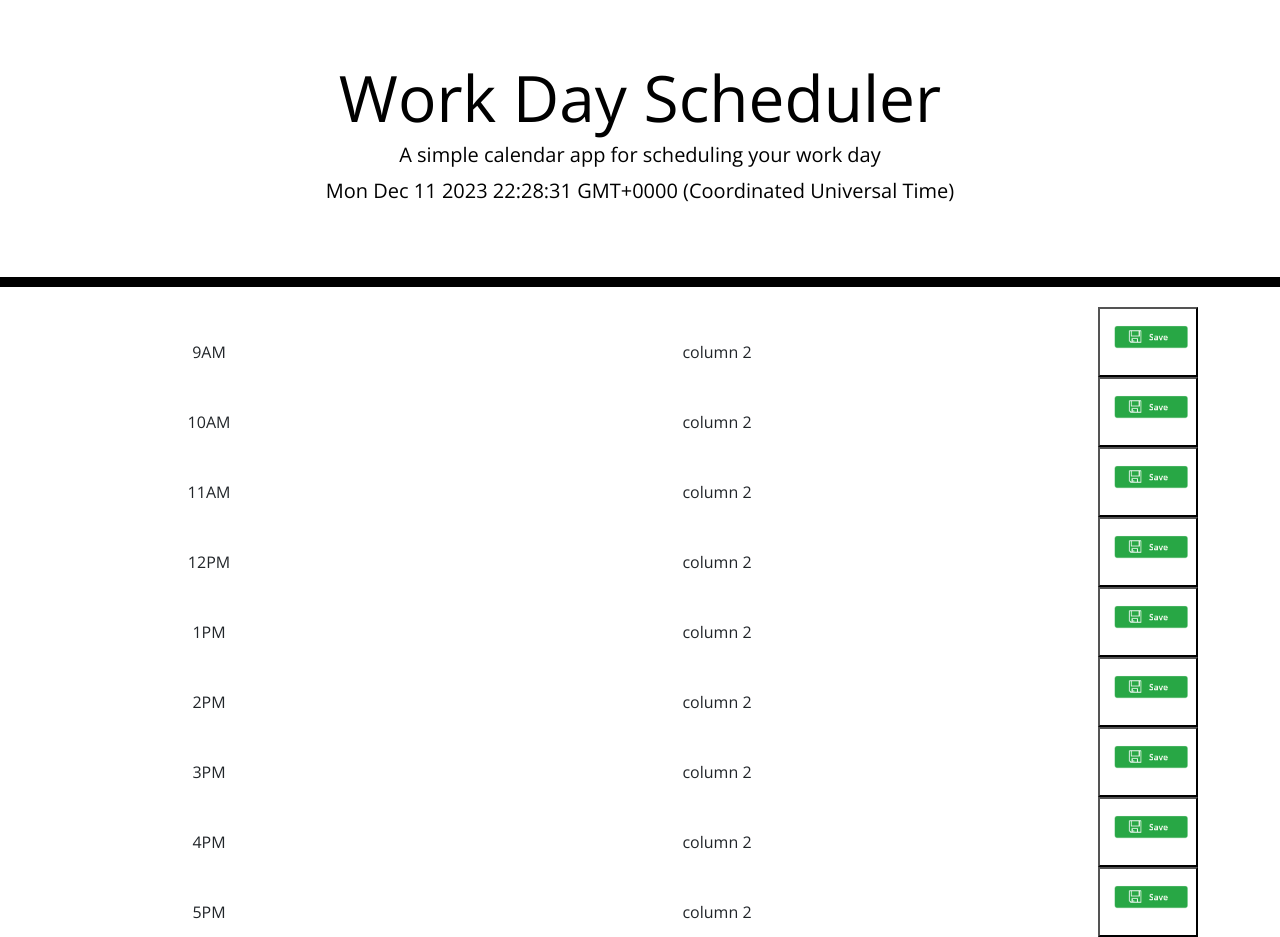
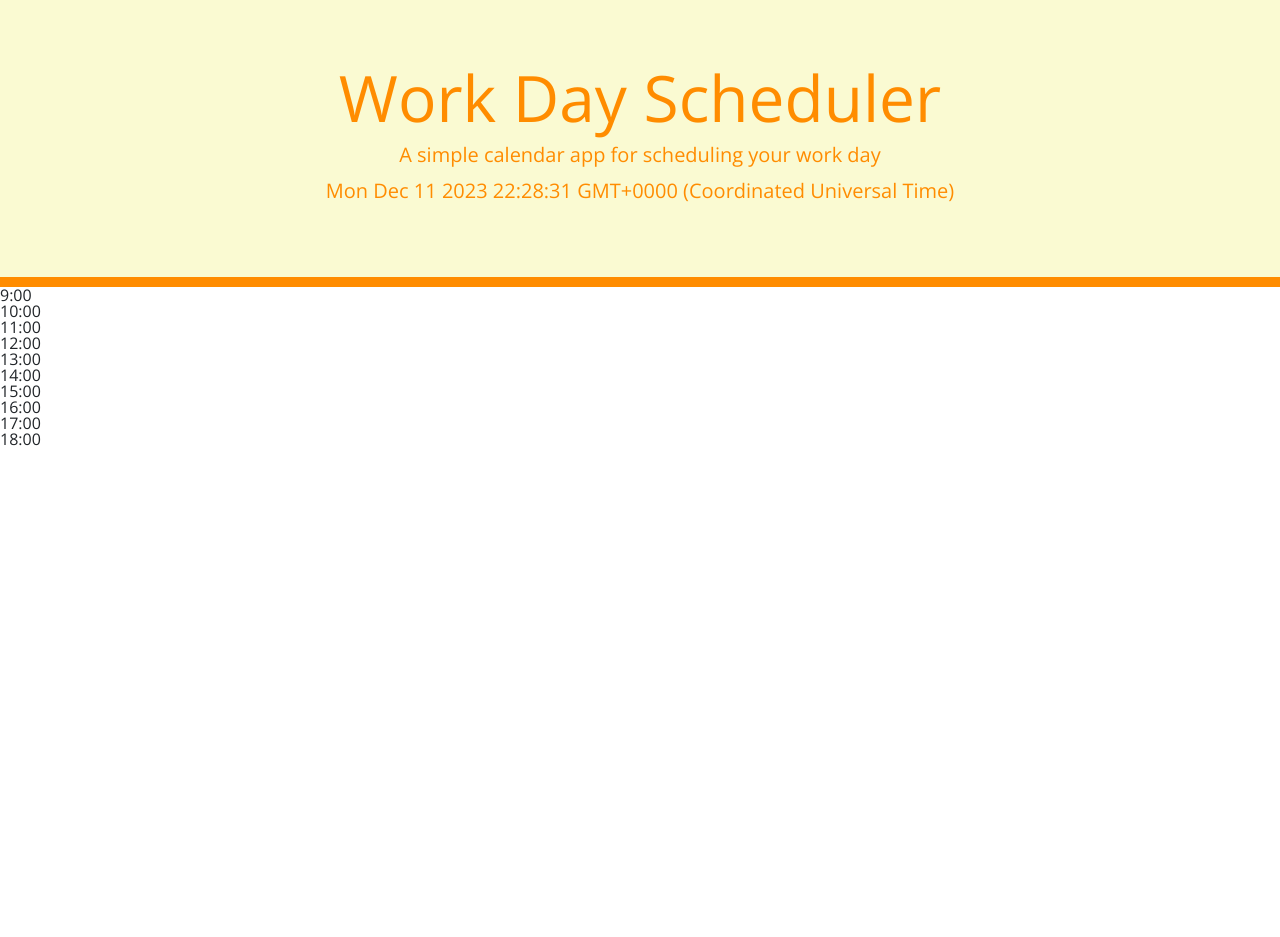
Before and after one commit to Chae-Lee/workday-scheduler, a plain HTML site: page index.html in a window 1280 px wide. After the commit the page ends 800 px from the top, so only its background shows below. Drawn offline with nearby package versions, Linux system fonts and the light colour scheme.

Commit message:
creating the time schedules using JS

```diff
--- a/assets/css/style.css
+++ b/assets/css/style.css
@@ -9,17 +9,18 @@ textarea {
   border: none;
   resize: none;
   color: #000000;
-  border-left: 1px solid black;
+  border-left: 1px solid grey;
   padding: 10px;
 }
 
 header {
   text-align: center;
   background-color: transparent;
-  color: black;
+  color: darkorange;
   border-radius: 0;
-  border-bottom: 10px solid black;
+  border-bottom: 10px solid darkorange;
   padding: 60px;
+  background-color: lightgoldenrodyellow;
 }
 
 .description {
@@ -40,7 +41,7 @@ header {
 .hour {
   background-color: #ffffff;
   color: #000000;
-  border-top: 1px dashed #000000;
+  border-top: 1px dashed grey;
 }
 
 .past {
@@ -87,10 +88,11 @@ header {
 }
 
 .time, .column-2, .savebtn {
-  padding-top:20px;
   height: 70px;
   align-items: center;
   display: grid;
+  border-style: solid;
+  border-color: grey;
 }
 
 .savebtn {
--- a/assets/js/script.js
+++ b/assets/js/script.js
@@ -3,7 +3,7 @@
 
 1) display the current day at the top of the calendar when a user opens the planner
 2) present timeblocks for standard business hours when the user scrolls down
-  - write static html for each hours 'timeblocks'
+  - write static html for each hours 'timeblocks' and create grids for each sections
   - OR create JS code with for loop so that a timeblock is created from 9 - 6pm
 3) color-code each timeblock based on past, present, and future when the timeclock is viewed
   - past (gray)
@@ -23,14 +23,48 @@
 */
 
 // Display today's date
-
 var currentDayEl = document.getElementById ('currentDay');
-
-currentDateTime = new Date();
+var currentDateTime = new Date();
 console.log(currentDayEl);
 console.log (currentDateTime);
 currentDayEl.textContent = currentDateTime;
 
-// Create Time blocks for standard business hours
+// Function for current, past and future times to change color
+var timeblockEl = document.getElementById ('timeblock');
+var currentHour = dayjs().hour();
+console.log (currentHour);
+var timeblockHour;  //something to indicate the selected timeblock
 
-var timeblockEl = document.getElementsByClassName ('container');
+var timeChange = document.getElementsByClassName ('column-2');
+var containerEl = document.getElementById ('container');
+// var pastEl = ;
+// var presentEl =;
+// var futureEl =;
+var timeblocks = [9, 10, 11, 12, 13, 14, 15, 16, 17, 18]
+
+//Creating schedule timetable with a for loop
+for (var i=0; i< timeblocks.length; i++){
+  var columns = document.createElement ('div');
+  columns.textContent = timeblocks[i] + ":00";
+  containerEl.appendChild(columns);
+}
+
+function changeColor (){
+  if (currentHour<timeblockHour){
+    timeblockEl.classList.add ('future') //future hours
+  } else if (currentHour === timeblockHour) {
+    timeblockEl.classList.add ('present'); //current hour
+  } else {
+    timeblockEl.classList.add ('past'); //past hour
+  }
+}
+
+
+// Function for saving content when saveBtn is clicked
+var clickBtnEl = document.getElementsByClassName ('savebtn');
+
+clickBtnEl.addEventListener ('click', clickBtn);
+
+function clickBtn(){
+
+}
--- a/index.html
+++ b/index.html
@@ -30,36 +30,36 @@
       <p class="lead">A simple calendar app for scheduling your work day</p>
       <p id="currentDay" class="lead"></p>
     </header>
-    <div class="container">
+    <div id="container">
       <!-- Timeblocks go here -->
-      <div class="timeblock">
-        <div class="time">9AM</div>
-        <div class = "column-2"> column 2</div>
-        <button class="savebtn">  </button>
+      <div id="timeblock">
+        <!-- <div class="time">9AM</div>
+        <div class = "column-2"></div>
+        <button class="savebtn"></button>
         <div class="time">10AM</div>
-        <div class = "column-2"> column 2</div>
-        <button class="savebtn">  </button>
+        <div class = "column-2"></div>
+        <button class="savebtn"></button>
         <div class="time">11AM</div>
-        <div class = "column-2"> column 2</div>
-        <button class="savebtn">  </button>
+        <div class = "column-2"></div>
+        <button class="savebtn"></button>
         <div class="time">12PM</div>
-        <div class = "column-2"> column 2</div>
-        <button class="savebtn">  </button>
+        <div class = "column-2"></div>
+        <button class="savebtn"></button>
         <div class="time">1PM</div>
-        <div class = "column-2"> column 2</div>
-        <button class="savebtn">  </button>
+        <div class = "column-2"></div>
+        <button class="savebtn"></button>
         <div class="time">2PM</div>
-        <div class = "column-2"> column 2</div>
-        <button class="savebtn">  </button>
+        <div class = "column-2"></div>
+        <button class="savebtn"></button>
         <div class="time">3PM</div>
-        <div class = "column-2"> column 2</div>
-        <button class="savebtn">  </button>
+        <div class = "column-2"></div>
+        <button class="savebtn"></button>
         <div class="time">4PM</div>
-        <div class = "column-2"> column 2</div>
-        <button class="savebtn">  </button>
+        <div class = "column-2"></div>
+        <button class="savebtn"></button>
         <div class="time">5PM</div>
-        <div class = "column-2"> column 2</div>
-        <button class="savebtn">  </button>
+        <div class = "column-2"></div>
+        <button class="savebtn"></button> -->
       </div>
     </div>
 
```
